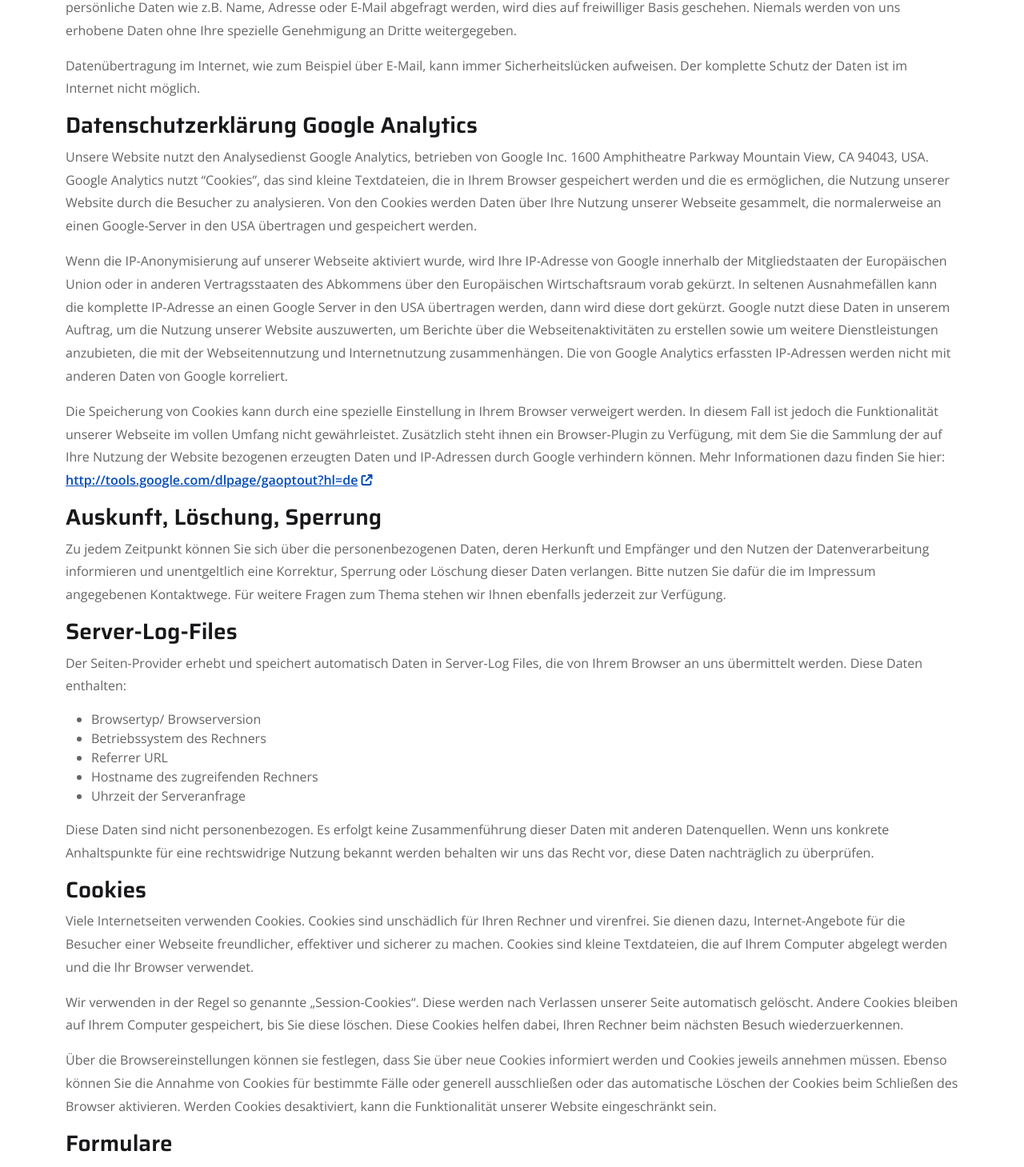
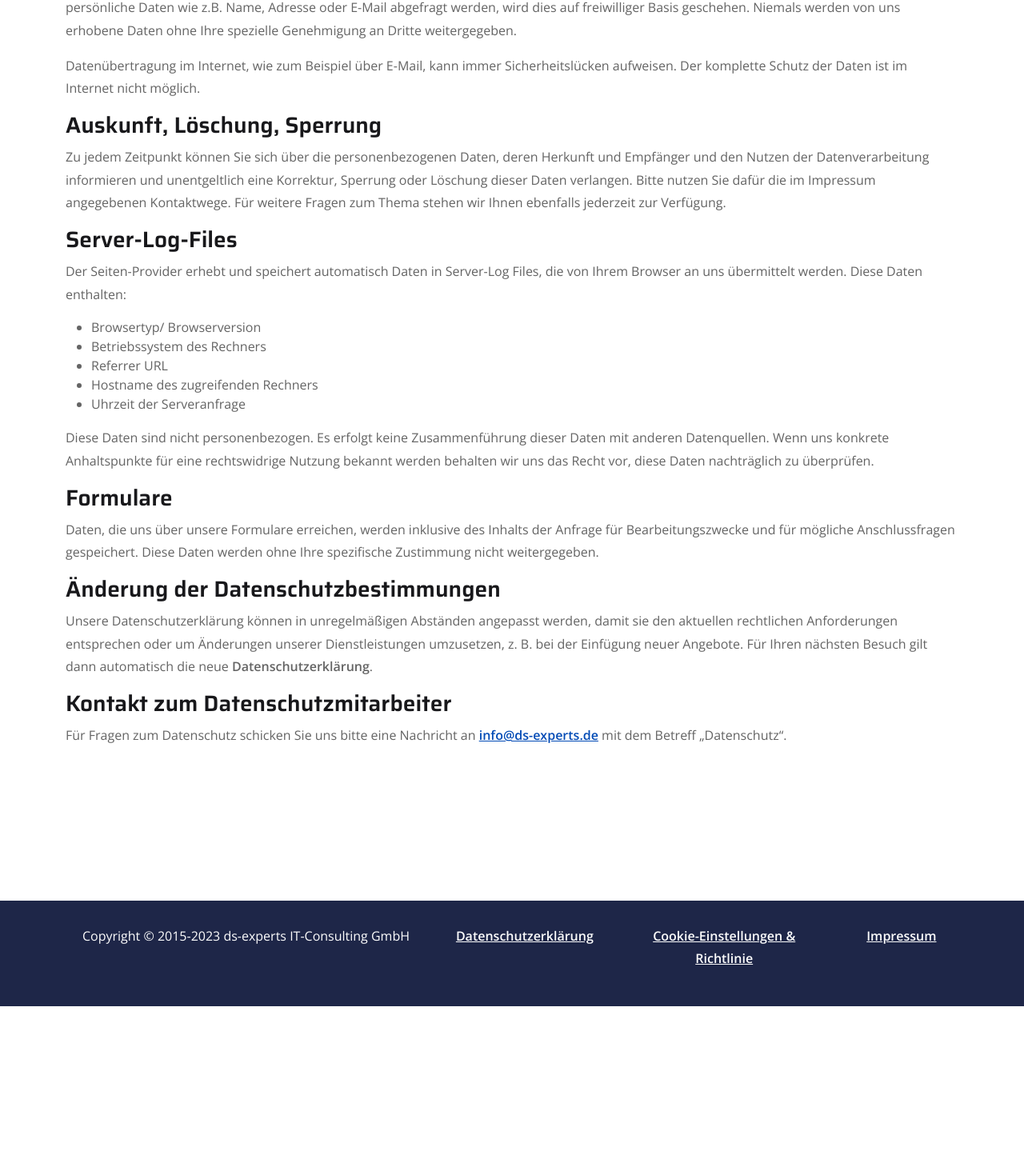
Before and after one commit to tobias-riedel/ds-experts, a Next.js app: page /legal in a window 1280 px wide. Shown: the part 1895-3354 px from the top of the page at 80% size. After the commit the page ends 3153 px from the top, so only its background shows below. Built offline with nearby package versions, Linux system fonts and the light colour scheme.

Commit message:
Removed more obsolete legal texts

```diff
--- a/components/Gdpr.tsx
+++ b/components/Gdpr.tsx
@@ -41,33 +41,7 @@ const Gdpr = () => {
           Datenübertragung im Internet, wie zum Beispiel über E-Mail, kann immer Sicherheitslücken aufweisen. Der
           komplette Schutz der Daten ist im Internet nicht möglich.
         </p>
-        <h3>Datenschutzerklärung Google Analytics</h3>
-        <p>
-          Unsere Website nutzt den Analysedienst Google Analytics, betrieben von Google Inc. 1600 Amphitheatre Parkway
-          Mountain View, CA 94043, USA. Google Analytics nutzt “Cookies”, das sind kleine Textdateien, die in Ihrem
-          Browser gespeichert werden und die es ermöglichen, die Nutzung unserer Website durch die Besucher zu
-          analysieren. Von den Cookies werden Daten über Ihre Nutzung unserer Webseite gesammelt, die normalerweise an
-          einen Google-Server in den USA übertragen und gespeichert werden.
-        </p>
-        <p>
-          Wenn die IP-Anonymisierung auf unserer Webseite aktiviert wurde, wird Ihre IP-Adresse von Google innerhalb der
-          Mitgliedstaaten der Europäischen Union oder in anderen Vertragsstaaten des Abkommens über den Europäischen
-          Wirtschaftsraum vorab gekürzt. In seltenen Ausnahmefällen kann die komplette IP-Adresse an einen Google Server
-          in den USA übertragen werden, dann wird diese dort gekürzt. Google nutzt diese Daten in unserem Auftrag, um
-          die Nutzung unserer Website auszuwerten, um Berichte über die Webseitenaktivitäten zu erstellen sowie um
-          weitere Dienstleistungen anzubieten, die mit der Webseitennutzung und Internetnutzung zusammenhängen. Die von
-          Google Analytics erfassten IP-Adressen werden nicht mit anderen Daten von Google korreliert.
-        </p>
-        <p>
-          Die Speicherung von Cookies kann durch eine spezielle Einstellung in Ihrem Browser verweigert werden. In
-          diesem Fall ist jedoch die Funktionalität unserer Webseite im vollen Umfang nicht gewährleistet. Zusätzlich
-          steht ihnen ein Browser-Plugin zu Verfügung, mit dem Sie die Sammlung der auf Ihre Nutzung der Website
-          bezogenen erzeugten Daten und IP-Adressen durch Google verhindern können. Mehr Informationen dazu finden Sie
-          hier:{' '}
-          <Link href="http://tools.google.com/dlpage/gaoptout?hl=de" target="_blank" rel="noopener">
-            http://tools.google.com/dlpage/gaoptout?hl=de
-          </Link>
-        </p>
+
         <h3>Auskunft, Löschung, Sperrung</h3>
         <p>
           Zu jedem Zeitpunkt können Sie sich über die personenbezogenen Daten, deren Herkunft und Empfänger und den
@@ -93,23 +67,7 @@ const Gdpr = () => {
           Datenquellen. Wenn uns konkrete Anhaltspunkte für eine rechtswidrige Nutzung bekannt werden behalten wir uns
           das Recht vor, diese Daten nachträglich zu überprüfen.
         </p>
-        <h3>Cookies</h3>
-        <p>
-          Viele Internetseiten verwenden Cookies. Cookies sind unschädlich für Ihren Rechner und virenfrei. Sie dienen
-          dazu, Internet-Angebote für die Besucher einer Webseite freundlicher, effektiver und sicherer zu machen.
-          Cookies sind kleine Textdateien, die auf Ihrem Computer abgelegt werden und die Ihr Browser verwendet.
-        </p>
-        <p>
-          Wir verwenden in der Regel so genannte „Session-Cookies“. Diese werden nach Verlassen unserer Seite
-          automatisch gelöscht. Andere Cookies bleiben auf Ihrem Computer gespeichert, bis Sie diese löschen. Diese
-          Cookies helfen dabei, Ihren Rechner beim nächsten Besuch wiederzuerkennen.
-        </p>
-        <p>
-          Über die Browsereinstellungen können sie festlegen, dass Sie über neue Cookies informiert werden und Cookies
-          jeweils annehmen müssen. Ebenso können Sie die Annahme von Cookies für bestimmte Fälle oder generell
-          ausschließen oder das automatische Löschen der Cookies beim Schließen des Browser aktivieren. Werden Cookies
-          desaktiviert, kann die Funktionalität unserer Website eingeschränkt sein.
-        </p>
+
         <h3>Formulare</h3>
         <p>
           Daten, die uns über unsere Formulare erreichen, werden inklusive des Inhalts der Anfrage für
```
